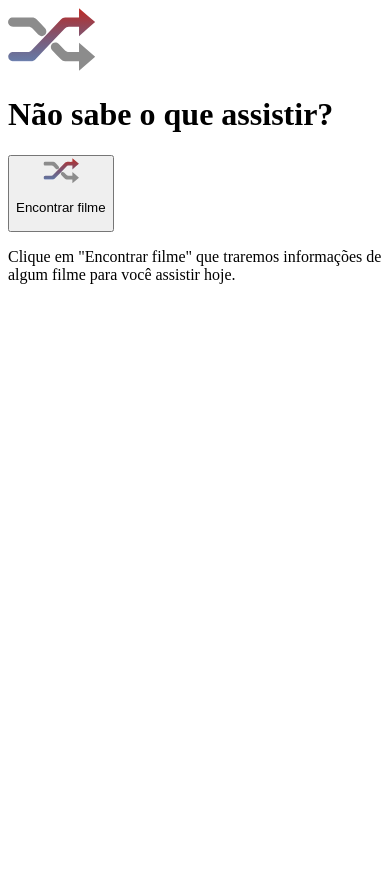
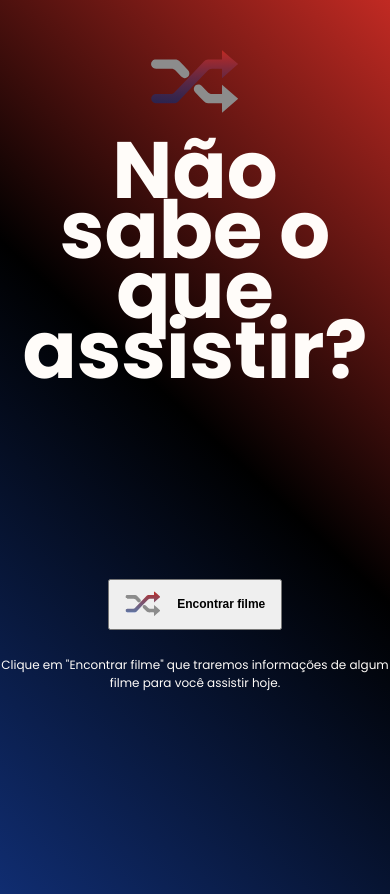
Before and after one commit to madalena-rocha/rocketflix, a plain HTML site: page index.html in a window 390 px wide. Before the commit the page ends 844 px from the top, so only its background shows below. Drawn offline with Linux system fonts and the light colour scheme.

Commit message:
mobile version layout

```diff
--- a/index.html
+++ b/index.html
@@ -9,7 +9,7 @@
     <title>Rocketflix</title>
 
     <link rel="stylesheet" href="./style.css">
-    <link href="https://fonts.googleapis.com/css2?family=Poppins:wght@400;700&display=swap" rel="stylesheet">
+    <link href="https://fonts.googleapis.com/css2?family=Poppins:wght@400;500;700&display=swap" rel="stylesheet">
 </head>
 <body>
     <div class="container">
@@ -40,15 +40,15 @@
             </div>
         </header>
 
-        <main>
-            <div class="film">
-                <div class="film-poster"></div>
+        <section class="film">
+            <div class="film-poster"></div>
 
-                <div class="film-title"></div>
+            <div class="film-title"></div>
 
-                <div class="film-description"></div>
-            </div>
+            <div class="film-description"></div>
+        </section>
 
+        <section class="find-movie">
             <button>
                 <svg width="36" height="26" viewBox="0 0 36 26" fill="none" xmlns="http://www.w3.org/2000/svg">
                     <g clip-path="url(#clip0_701_81)">
@@ -71,11 +71,9 @@
 
                 <p>Encontrar filme</p>
             </button>
-        </main>
 
-        <footer>
             <p>Clique em "Encontrar filme" que traremos informações de algum filme para você assistir hoje.</p>
-        </footer>
+        </section>
     </div>
 
     <script src="./scripts.js"></script>
--- a/style.css
+++ b/style.css
@@ -0,0 +1,96 @@
+:root {
+    --title: #fffcf9;
+    --subtitle: #b3b3b3;
+    --bg-button: #e9e6e3;
+    --background: linear-gradient(43deg, #102d71 0%, #000000 52%, #c12a23 100%);
+
+    font-size: 62.5%;
+}
+
+* {
+    margin: 0;
+    padding: 0;
+    box-sizing: border-box;
+}
+
+body {
+    width: 100%;
+    height: 100vh;
+
+    font-family: 'Poppins', sans-serif;
+    font-size: 1.6rem;
+
+    background: var(--background);
+    color: var(--title);
+
+    text-align: center;
+}
+
+header {
+    margin: 5rem .8rem 3.038rem;
+}
+
+.logo {
+    width: 8.724rem;
+    margin: 0 auto 2.007rem;
+}
+
+.title {
+    font-weight: 700;
+    font-size: 4rem;
+    line-height: 6rem;
+}
+
+.film {
+    margin-bottom: 0 2.95rem 3rem;
+}
+
+.film-poster {
+    width: 17.1rem;
+    margin-bottom: 19.85rem;
+}
+
+.film-title {
+    font-weight: 700;
+    font-size: 2rem;
+    line-height: 3rem;
+
+    margin-bottom: 19.29rem;
+}
+
+.film-description {
+    font-weight: 400;
+    font-size: 1.6rem;
+    line-height: 2.4rem;
+}
+
+.find-movie {
+    margin-bottom: 10.3rem;
+}
+
+.find-movie button {
+    display: flex;
+    align-items: center;
+    gap: 1.7rem;
+
+    padding: 1.0855rem 1.521rem;
+    margin: 0 auto 2.6rem;
+}
+
+.find-movie button svg {
+    width: 3.556rem;
+}
+
+.find-movie button p {
+    font-weight: 700;
+    font-size: 1.2rem;
+    line-height: 1.8rem;
+
+    color: #000000;
+}
+
+.find-movie p {
+    font-weight: 400;
+    font-size: 1.2rem;
+    line-height: 1.8rem;
+}
```
